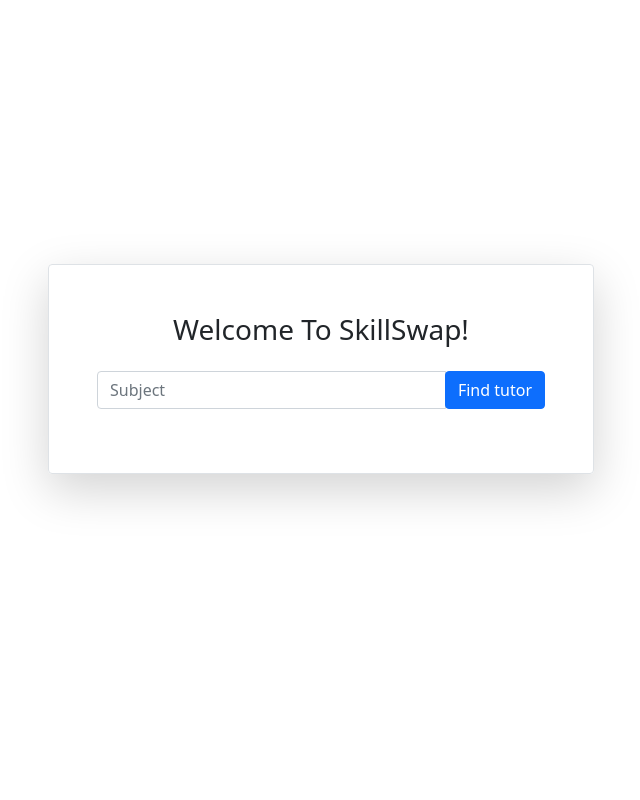
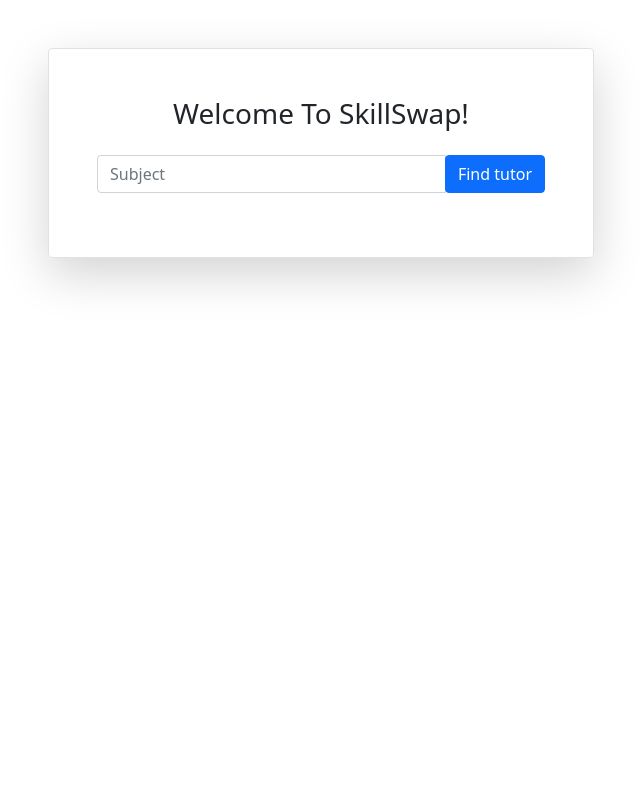
Before and after one commit to molnartamas0205/skill-swap, a Django app: page /home/ in a window 1280 px wide. Shown: the part 56-856 px from the top of the page, without its empty margins (319-959 px from the left). Before the commit the page ends 559 px from the top, so only its background shows below. Run offline with Django 5.2, Linux system fonts and the light colour scheme.

Commit message:
Change searchbox positioning

```diff
--- a/templates/elements/searchbox.html
+++ b/templates/elements/searchbox.html
@@ -1,4 +1,5 @@
-<div class="container" style="margin-top: 33vh;">
+<div class="d-flex align-items-start justify-content-center vh-100">
+  <div class="container mt-5">
     <div class="row justify-content-center">
       <div class="col-12 col-md-6">
         <!-- Rounded box with padding -->
@@ -17,3 +18,4 @@
       </div>
     </div>
   </div>
+</div>
```
Lines whose indentation alone changed are shown as unchanged.
